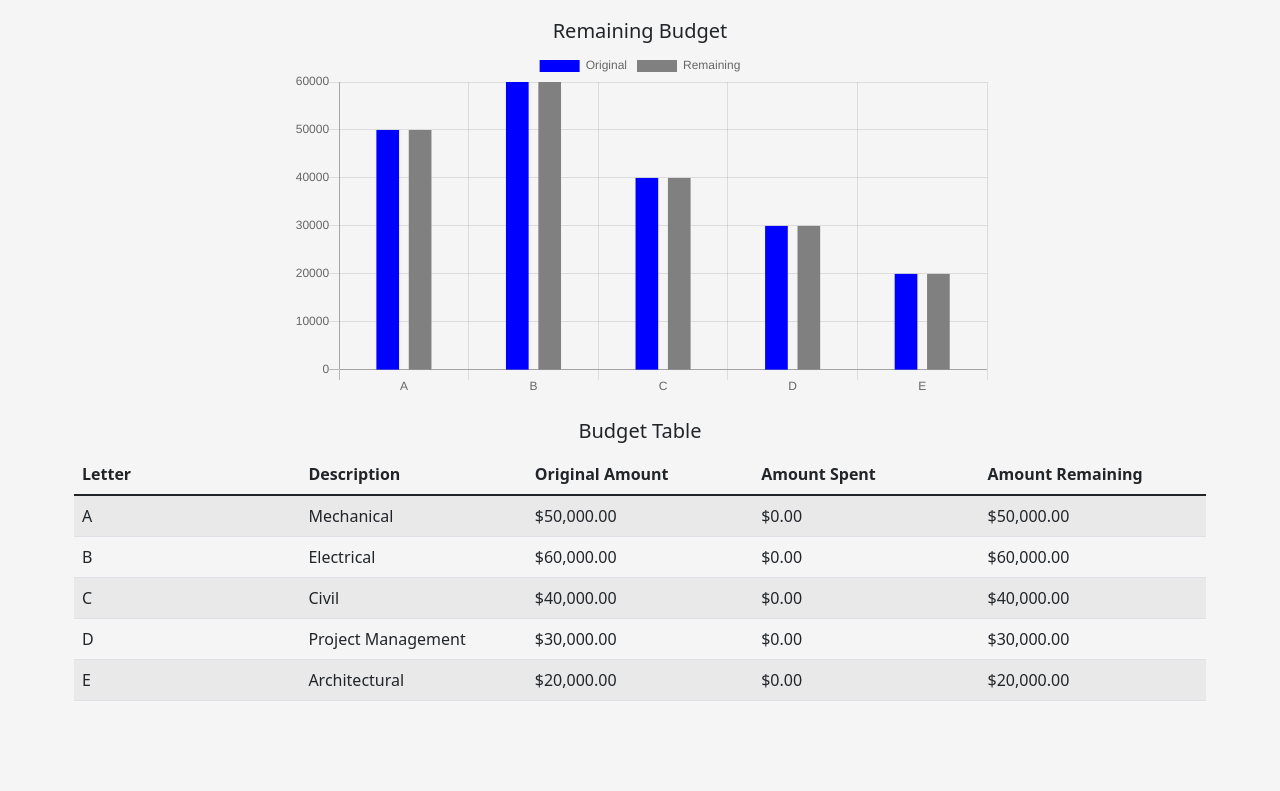
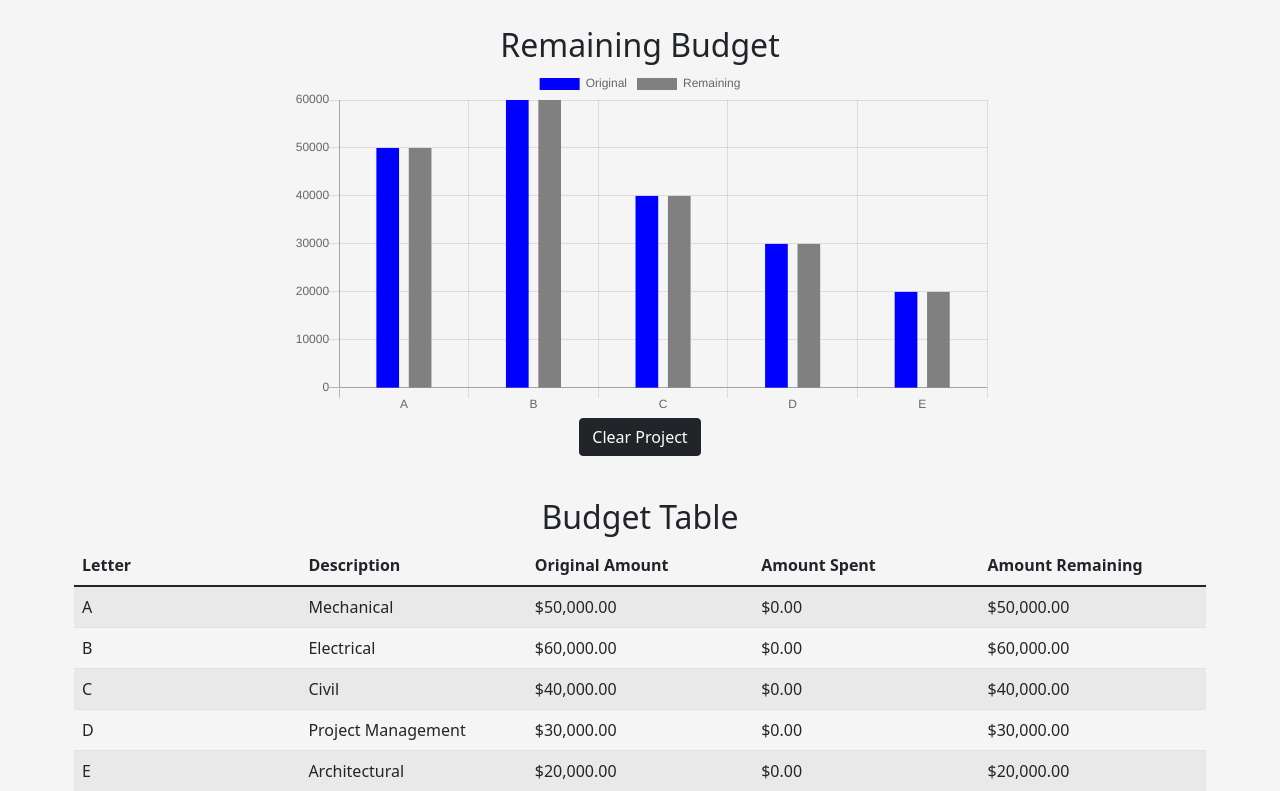
Before and after one commit to erictau/CS50-Final-Project, a Flask app: page / in a window 1280 px wide. Shown: the part 56-847 px from the top of the page. Before the commit the page ends 757 px from the top, so only its background shows below. Run offline with Flask 2, Linux system fonts and the light colour scheme; some libraries are stand-ins or nearby versions.

Commit message:
Implemented a 'clear project' button to reset all budgets and start with a clean slate

```diff
--- a/app.py
+++ b/app.py
@@ -20,12 +20,17 @@ app.jinja_env.filters["usd"] = usd
 # Configure CS50 Library to use SQLite database
 db = SQL("sqlite:///budget.db")
 
+
 # Routes
 @app.route("/", methods=["GET", "POST"])
 def index():
     """Homepage. Displays project info and financial dashboard."""
 
     if request.method == "POST":
+        print(request.form.get("clearProject"))
+        if request.form.get("clearProject"):
+            clear_project()
+
         return render_template("index.html")
 
     if request.method == "GET":
@@ -51,12 +56,6 @@ def index():
         colors = ["#FF6666", "#FFB266", "#009999", "#66B2FF", "#6666FF"]
 
         # Setup for budget table variables
-        #letter - budgets
-        #description - budgets
-        #original amount - orig_budgets
-        #amount spent - orig_budgets - budgets
-        #amount remaining - budgets
-
         for i in range(len(budgets)):
             original_amount = float(orig_budgets[i]["amount"])
             amount_spent = original_amount - float(budgets[i]["amount"])
@@ -108,6 +107,7 @@ def setup():
         else:
             return render_template("setup.html")
 
+
 @app.route("/transactions", methods=["GET", "POST"])
 def transactions():
     """Presents a record of all transactions."""
@@ -149,6 +149,7 @@ def transactions():
         transactions = db.execute("SELECT *, date(timestamp) FROM transactions ORDER BY trans_id")
         return render_template("transactions.html", transactions = transactions)
 
+
 @app.route("/about")
 def about():
     return render_template("about.html")
--- a/helpers.py
+++ b/helpers.py
@@ -40,3 +40,11 @@ def is_setup():
         return True
     else:
         return False
+
+def clear_project():
+    """Clears databases and resets the project."""
+    db.execute("DELETE FROM info")
+    db.execute("DELETE FROM budgets")
+    db.execute("DELETE FROM original_budget")
+    db.execute("DELETE FROM transactions")
+    print("Project Cleared")
--- a/templates/index.html
+++ b/templates/index.html
@@ -9,15 +9,24 @@
 <script src="https://cdnjs.cloudflare.com/ajax/libs/Chart.js/2.9.4/Chart.js"></script>
 <div class="container-fluid charts">
   <div class="text-center lead pt-3 pb-1">
-    <strong>Remaining Budget</strong>
+    <h2>Remaining Budget</h2>
   </div>
     <canvas id="myChart" name="myChart" style="width:100%; max-width:700px; margin:auto"></canvas>
+</div>
+
+<!-- Clear Project Button-->
+<div class="container">
+  <form action="/" method="post">
+    <div class="input-group mb-3 container-fluid">
+      <button type="submit" class="btn btn-dark" style="margin:auto" value="clear" name="clearProject">Clear Project</button>
+    </div>
+  </form>
 </div>
 
 <!-- Budget Table -->
 <div class="container-fluid">
   <div class="text-center lead pt-3 pb-1">
-    <strong>Budget Table</strong>
+    <h2>Budget Table</h2>
   </div>
   <div class="container m-auto p-1 table-responsive-md">
     <table class="table table-striped table-hover">
--- a/templates/layout.html
+++ b/templates/layout.html
@@ -7,9 +7,6 @@
 
 <!-- CSS Bootstrap -->
 <link href="https://cdn.jsdelivr.net/npm/bootstrap@5.1.3/dist/css/bootstrap.min.css" rel="stylesheet" integrity="sha384-1BmE4kWBq78iYhFldvKuhfTAU6auU8tT94WrHftjDbrCEXSU1oBoqyl2QvZ6jIW3" crossorigin="anonymous">
-<!-- JavaScript Bundle with Popper -->
-<script src="https://cdn.jsdelivr.net/npm/bootstrap@5.1.3/dist/js/bootstrap.bundle.min.js" integrity="sha384-ka7Sk0Gln4gmtz2MlQnikT1wXgYsOg+OMhuP+IlRH9sENBO0LRn5q+8nbTov4+1p" crossorigin="anonymous"></script>
-
 <link href="static/style.css" rel="stylesheet">
 
 <title>CS50 Final | {% block title %}{% endblock %}</title>
@@ -70,5 +67,7 @@
         */
 
       </script>
+      <!-- JavaScript Bundle with Popper -->
+      <script src="https://cdn.jsdelivr.net/npm/bootstrap@5.1.3/dist/js/bootstrap.bundle.min.js" integrity="sha384-ka7Sk0Gln4gmtz2MlQnikT1wXgYsOg+OMhuP+IlRH9sENBO0LRn5q+8nbTov4+1p" crossorigin="anonymous"></script>
     </body>
 </html>
--- a/templates/transactions.html
+++ b/templates/transactions.html
@@ -38,6 +38,7 @@
     </form>
 </section>
 
+{% if transactions %}
 <section id="transactionHistory">
     <h3>Transaction History</h3>
     <div class="container-fluid">
@@ -80,7 +81,7 @@
                         {{ transaction["letter"]}}
                     </td>
                     <td class="td-cards">
-                        ${{ transaction["amount"] }}
+                        {{ transaction["amount"] | usd}}
                     </td>
                     <td class="td-cards" style="text-align:left">
                         {{ transaction["notes"] }}
@@ -91,6 +92,7 @@
         </table>
     </div>
 </section>
+{% endif %}
 
 
 {% endblock %}
```
Also changed, not shown: budget.db.
